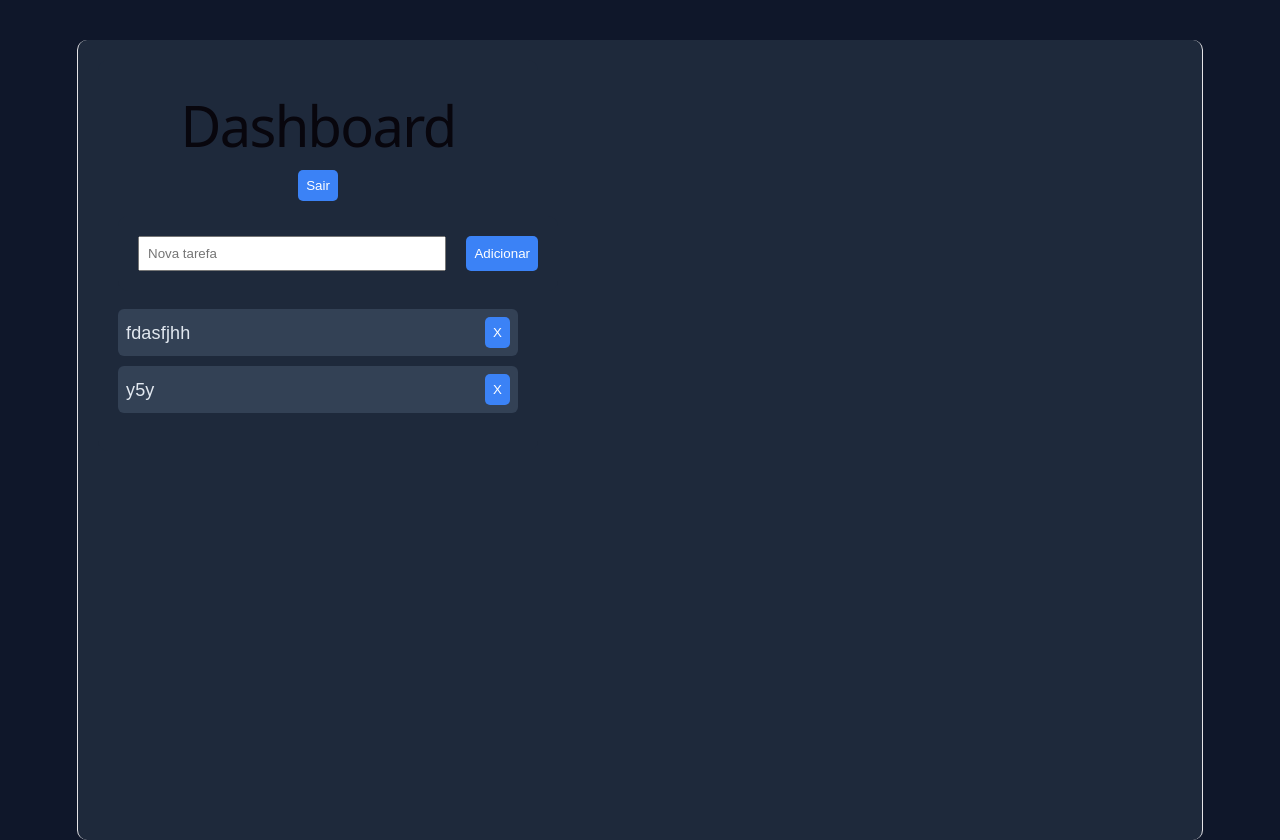
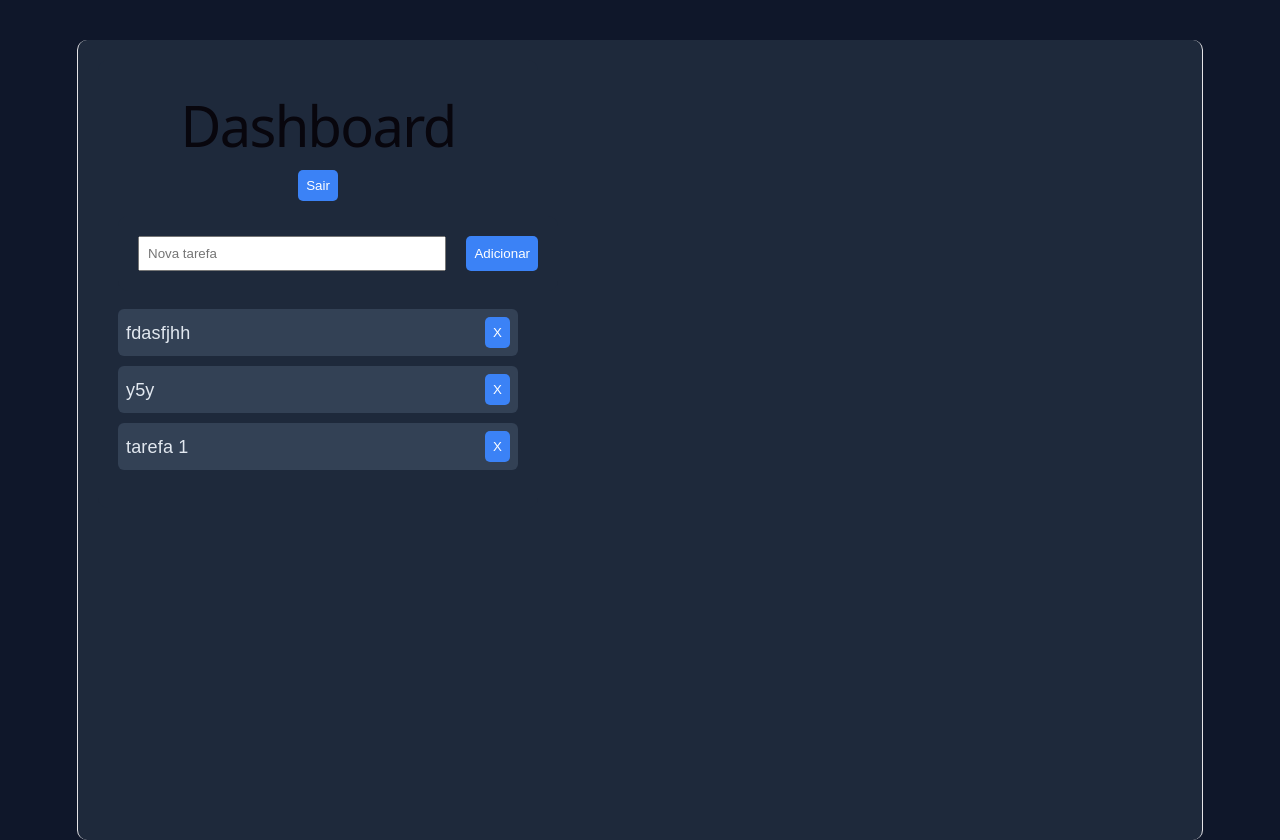
Before and after one commit to batavera/task-manager-react, a React (Vite) app: page /task-manager-react/dashboard in a window 1280 px wide. Both pictures are taken after a click on the button "Entrar". Built offline with nearby package versions, Linux system fonts and the light colour scheme; data requests are answered from the project's data file.

Commit message:
feat: enter funcional

```diff
--- a/db.json
+++ b/db.json
@@ -9,6 +9,11 @@
       "texto": "y5y",
       "concluida": false,
       "id": "FHAzlkB7JgI"
+    },
+    {
+      "texto": "tarefa 1",
+      "concluida": false,
+      "id": "j10hx0hyK3E"
     }
   ]
 }
--- a/index.html
+++ b/index.html
@@ -4,7 +4,7 @@
     <meta charset="UTF-8" />
     <link rel="icon" type="image/svg+xml" href="/favicon.svg" />
     <meta name="viewport" content="width=device-width, initial-scale=1.0" />
-    <title>task-api-app</title>
+    <title>Task Manager</title>
   </head>
   <body>
     <div id="root"></div>
--- a/src/pages/Dashboard.jsx
+++ b/src/pages/Dashboard.jsx
@@ -88,6 +88,11 @@ export function Dashboard() {
           placeholder="Nova tarefa"
           value={novaTarefa}
           onChange={(e) => setNovaTarefa(e.target.value)}
+          onKeyDown={(e) => {
+            if (e.key === "Enter" && !loading) {
+                adicionarTarefa()
+            }
+          }}
           style={{ flex: 1 }}
         />
 
```
